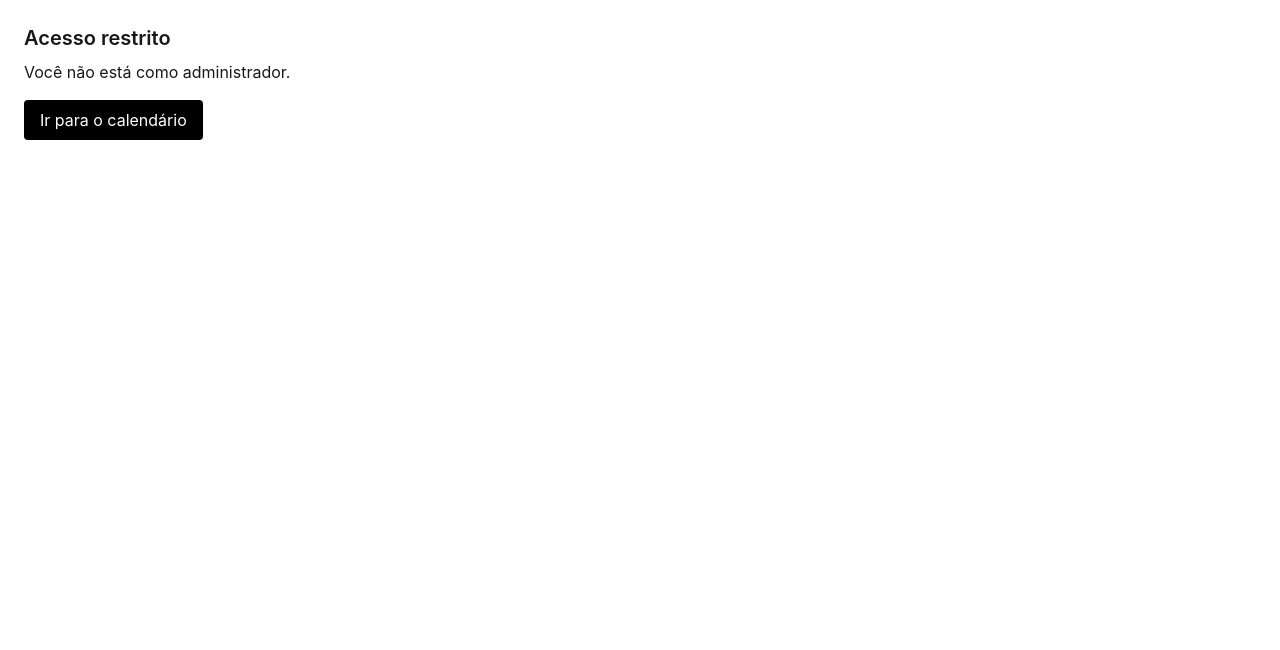
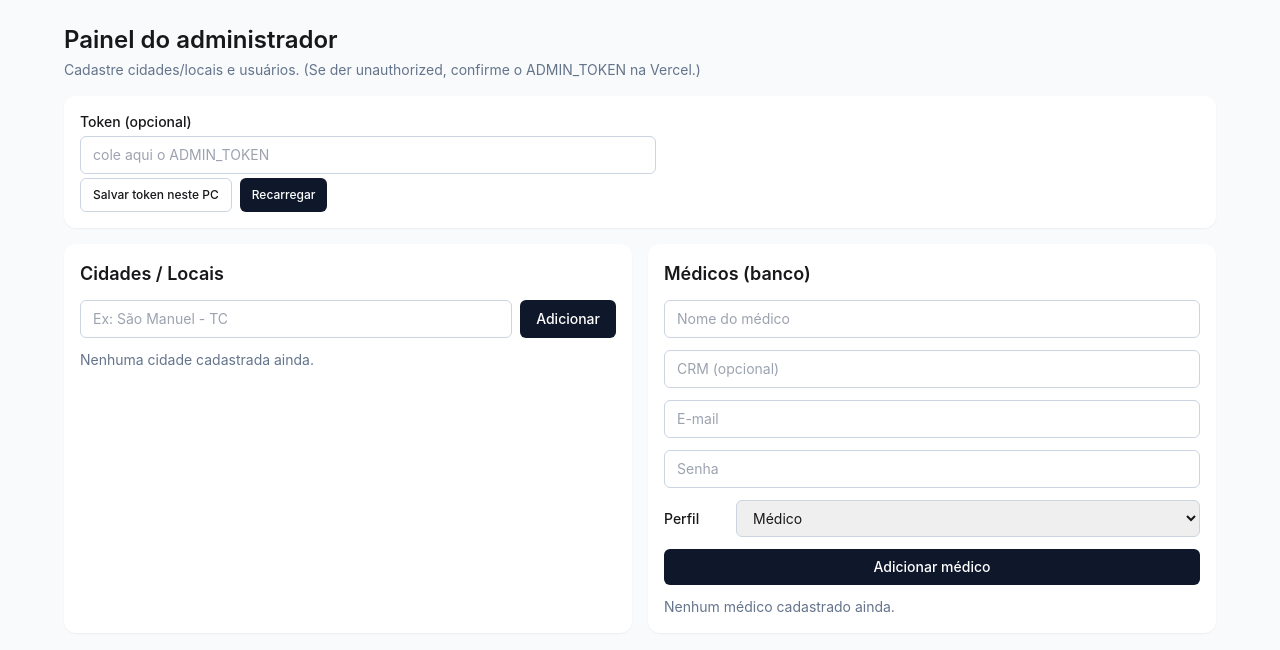
Before and after one commit to Bmoreira89/CDI_Agenda, a Next.js app: page /admin in a window 1280 px wide. Shown: the top 650 px of the page. Built offline with nearby package versions, Linux system fonts and the light colour scheme.

Commit message:
Fix: admin page Headers + x-admin-token

```diff
--- a/src/app/admin/page.tsx
+++ b/src/app/admin/page.tsx
@@ -1,167 +1,111 @@
 "use client";
 
 import { useEffect, useMemo, useState } from "react";
-import { useRouter } from "next/navigation";
-
-type PerfilTipo = "medico" | "admin";
 
 type Cidade = { id: number; nome: string };
-type Usuario = { id: number; nome: string; email: string; crm: string | null; perfil: PerfilTipo };
+type Medico = {
+  id: number;
+  nome: string;
+  email: string;
+  crm: string | null;
+  perfil: string;
+  createdAt?: string;
+};
 
-// Sempre retorna HeadersInit (nunca union {} | {...})
-function getAuthHeaders(adminToken?: string): HeadersInit {
-  const headers = new Headers();
-
-  if (typeof window !== "undefined") {
-    const id = localStorage.getItem("agenda_cdi_user_id");
-    if (id) headers.set("x-user-id", String(id));
-
-    const token = (adminToken ?? "").trim();
-    if (token) headers.set("x-admin-token", token);
+function makeHeaders(adminToken?: string) {
+  const h = new Headers();
+  if (adminToken && adminToken.trim()) {
+    h.set("x-admin-token", adminToken.trim());
   }
-
-  return headers;
+  return h;
 }
 
 export default function AdminPage() {
-  const router = useRouter();
-
-  const [perfil, setPerfil] = useState<PerfilTipo>("medico");
-  const [userId, setUserId] = useState<number | null>(null);
+  const [adminToken, setAdminToken] = useState<string>("");
+  const [loading, setLoading] = useState(false);
 
   const [cidades, setCidades] = useState<Cidade[]>([]);
-  const [medicos, setMedicos] = useState<Usuario[]>([]);
+  const [medicos, setMedicos] = useState<Medico[]>([]);
 
-  const [cidadeNome, setCidadeNome] = useState("");
+  const [novaCidade, setNovaCidade] = useState("");
   const [novoNome, setNovoNome] = useState("");
-  const [novoCRM, setNovoCRM] = useState("");
+  const [novoCrm, setNovoCrm] = useState("");
   const [novoEmail, setNovoEmail] = useState("");
   const [novaSenha, setNovaSenha] = useState("");
-  const [novoPerfil, setNovoPerfil] = useState<PerfilTipo>("medico");
+  const [novoPerfil, setNovoPerfil] = useState<"medico" | "admin">("medico");
 
-  const [erroCidades, setErroCidades] = useState("");
-  const [erroMedicos, setErroMedicos] = useState("");
-
-  // token opcional (ADMIN_TOKEN)
-  const [adminToken, setAdminToken] = useState("");
-
-  // permissões continuam locais
-  const [permissoes, setPermissoes] = useState<Record<string, string[]>>({});
-  const [medicoSelecionado, setMedicoSelecionado] = useState<string>("");
-
-  useEffect(() => {
-    if (typeof window === "undefined") return;
-
-    const storedPerfil = localStorage.getItem("agenda_cdi_perfil");
-    const storedUserId = localStorage.getItem("agenda_cdi_user_id");
-    const storedToken = localStorage.getItem("agenda_cdi_admin_token") || "";
-
-    const perfilAtual: PerfilTipo = storedPerfil === "admin" ? "admin" : "medico";
-    setPerfil(perfilAtual);
-
-    if (storedUserId && !Number.isNaN(Number(storedUserId))) {
-      setUserId(Number(storedUserId));
-    }
-
-    setAdminToken(storedToken);
-
-    const storedPerm = localStorage.getItem("agenda_cdi_permissoes");
-    if (storedPerm) {
-      try {
-        setPermissoes(JSON.parse(storedPerm));
-      } catch {
-        setPermissoes({});
-      }
-    }
+  const tokenSalvo = useMemo(() => {
+    if (typeof window === "undefined") return "";
+    return localStorage.getItem("ADMIN_TOKEN_UI") || "";
   }, []);
 
   useEffect(() => {
-    if (perfil !== "admin") return;
-    carregarTudo();
+    if (tokenSalvo) setAdminToken(tokenSalvo);
     // eslint-disable-next-line react-hooks/exhaustive-deps
-  }, [perfil]);
+  }, []);
 
-  async function carregarTudo() {
-    await Promise.all([carregarCidades(), carregarMedicos()]);
-  }
+  async function carregar() {
+    setLoading(true);
+    try {
+      const h = makeHeaders(adminToken);
 
-  async function carregarCidades() {
-    setErroCidades("");
-    try {
-      const res = await fetch("/api/admin/cities", {
+      const resC = await fetch("/api/admin/cities", {
         method: "GET",
-        headers: getAuthHeaders(adminToken),
+        headers: h,
         cache: "no-store",
       });
+      if (!resC.ok) {
+        const t = await resC.text().catch(() => "");
+        throw new Error(`Cidades: ${resC.status} ${t || resC.statusText}`);
+      }
+      const dataC = (await resC.json()) as Cidade[];
+      setCidades(Array.isArray(dataC) ? dataC : []);
 
-      if (res.status === 401) {
-        alert("unauthorized (admin). Informe o Token (ADMIN_TOKEN) ou faça login com um usuário ADMIN.");
-        return;
-      }
-
-      if (!res.ok) throw new Error("Erro ao carregar cidades");
-      const data: Cidade[] = await res.json();
-      setCidades(data);
-    } catch (e) {
-      console.error(e);
-      setErroCidades("Não foi possível carregar a lista de cidades/locais.");
-    }
-  }
-
-  async function carregarMedicos() {
-    setErroMedicos("");
-    try {
-      const res = await fetch("/api/admin/users", {
+      const resU = await fetch("/api/admin/users", {
         method: "GET",
-        headers: getAuthHeaders(adminToken),
+        headers: h,
         cache: "no-store",
       });
-
-      if (res.status === 401) {
-        alert("unauthorized (admin). Informe o Token (ADMIN_TOKEN) ou faça login com um usuário ADMIN.");
-        return;
+      if (!resU.ok) {
+        const t = await resU.text().catch(() => "");
+        throw new Error(`Médicos: ${resU.status} ${t || resU.statusText}`);
       }
-
-      if (!res.ok) throw new Error("Erro ao carregar médicos");
-      const data: Usuario[] = await res.json();
-      setMedicos(data);
-    } catch (e) {
+      const dataU = (await resU.json()) as Medico[];
+      setMedicos(Array.isArray(dataU) ? dataU : []);
+    } catch (e: any) {
       console.error(e);
-      setErroMedicos("Não foi possível carregar a lista de médicos.");
+      alert(e?.message || "Erro ao carregar dados do admin.");
+      setCidades([]);
+      setMedicos([]);
+    } finally {
+      setLoading(false);
     }
   }
 
   async function adicionarCidade() {
-    const nome = cidadeNome.trim();
-    if (!nome) return;
+    const nome = novaCidade.trim();
+    if (!nome) return alert("Digite o nome da cidade/local.");
 
     try {
-      const headers = getAuthHeaders(adminToken);
-      headers.set("Content-Type", "application/json");
+      const h = makeHeaders(adminToken);
+      h.set("Content-Type", "application/json");
 
       const res = await fetch("/api/admin/cities", {
         method: "POST",
-        headers,
+        headers: h,
         body: JSON.stringify({ nome }),
       });
 
-      const json = await res.json().catch(() => ({}));
-
-      if (res.status === 401) {
-        alert("unauthorized");
-        return;
+      if (!res.ok) {
+        const t = await res.text().catch(() => "");
+        throw new Error(`Falha ao criar cidade: ${res.status} ${t || res.statusText}`);
       }
 
-      if (!res.ok) {
-        alert(json?.error || "Erro ao criar cidade");
-        return;
-      }
-
-      setCidadeNome("");
-      await carregarCidades();
-    } catch (e) {
+      setNovaCidade("");
+      await carregar();
+    } catch (e: any) {
       console.error(e);
-      alert("Erro ao comunicar com o servidor (cidades).");
+      alert(e?.message || "Erro ao adicionar cidade.");
     }
   }
 
@@ -169,261 +113,188 @@ export default function AdminPage() {
     const nome = novoNome.trim();
     const email = novoEmail.trim().toLowerCase();
     const senha = novaSenha.trim();
-    const crm = novoCRM.trim() || null;
-    const perfilSel: PerfilTipo = novoPerfil === "admin" ? "admin" : "medico";
+    const crm = novoCrm.trim() ? novoCrm.trim() : null;
 
     if (!nome || !email || !senha) {
-      alert("Preencha nome, e-mail e senha.");
-      return;
+      return alert("Preencha Nome, E-mail e Senha.");
     }
 
     try {
-      const headers = getAuthHeaders(adminToken);
-      headers.set("Content-Type", "application/json");
+      const h = makeHeaders(adminToken);
+      h.set("Content-Type", "application/json");
 
       const res = await fetch("/api/admin/users", {
         method: "POST",
-        headers,
-        body: JSON.stringify({ nome, email, senha, crm, perfil: perfilSel }),
+        headers: h,
+        body: JSON.stringify({
+          nome,
+          email,
+          senha,
+          crm,
+          perfil: novoPerfil,
+        }),
       });
 
-      const json = await res.json().catch(() => ({}));
-
-      if (res.status === 401) {
-        alert("unauthorized");
-        return;
-      }
-
       if (!res.ok) {
-        alert(json?.error || "Erro ao criar médico");
-        return;
+        const t = await res.text().catch(() => "");
+        throw new Error(`Falha ao criar médico: ${res.status} ${t || res.statusText}`);
       }
 
       setNovoNome("");
-      setNovoCRM("");
       setNovoEmail("");
       setNovaSenha("");
+      setNovoCrm("");
       setNovoPerfil("medico");
-      await carregarMedicos();
-    } catch (e) {
+      await carregar();
+    } catch (e: any) {
       console.error(e);
-      alert("Erro ao comunicar com o servidor (médicos).");
+      alert(e?.message || "Erro ao adicionar médico.");
     }
   }
 
-  const cidadesNomes = useMemo(() => cidades.map((c) => c.nome), [cidades]);
-
-  function togglePermissao(cidade: string) {
-    if (!medicoSelecionado) return;
-    const atual = permissoes[medicoSelecionado] || [];
-    const existe = atual.includes(cidade);
-    const novo = existe ? atual.filter((x) => x !== cidade) : [...atual, cidade];
-    const updated = { ...permissoes, [medicoSelecionado]: novo };
-    setPermissoes(updated);
-    localStorage.setItem("agenda_cdi_permissoes", JSON.stringify(updated));
-  }
-
   function salvarTokenLocal() {
-    if (typeof window === "undefined") return;
-    localStorage.setItem("agenda_cdi_admin_token", adminToken.trim());
-    alert("Token salvo. Clique em Recarregar.");
-  }
-
-  function sair() {
-    if (typeof window !== "undefined") localStorage.clear();
-    router.push("/login");
-  }
-
-  if (perfil !== "admin") {
-    return (
-      <div className="p-6">
-        <h1 className="text-xl font-semibold mb-2">Acesso restrito</h1>
-        <p className="mb-4">Você não está como administrador.</p>
-        <button className="px-4 py-2 rounded bg-black text-white" onClick={() => router.push("/calendario")}>
-          Ir para o calendário
-        </button>
-      </div>
-    );
+    localStorage.setItem("ADMIN_TOKEN_UI", adminToken.trim());
+    alert("Token salvo neste navegador. Agora clique em Recarregar.");
   }
 
   return (
-    <div className="p-6">
-      <div className="flex items-center justify-between mb-6">
-        <div>
+    <main className="min-h-screen bg-slate-50 p-4 md:p-6">
+      <div className="max-w-6xl mx-auto space-y-4">
+        <header className="space-y-1">
           <h1 className="text-2xl font-semibold">Painel do administrador</h1>
-          <p className="text-sm opacity-70">
-            Cadastre cidades/locais, médicos (no banco) e quais locais cada médico pode agendar exames.
+          <p className="text-sm text-slate-500">
+            Cadastre cidades/locais e usuários. (Se der unauthorized, confirme o ADMIN_TOKEN na Vercel.)
           </p>
-          <p className="text-xs opacity-60 mt-1">Admin ID logado: {userId ?? "?"}</p>
-        </div>
-        <button onClick={sair} className="px-4 py-2 rounded bg-black text-white">
-          Sair
-        </button>
-      </div>
+        </header>
 
-      {/* TOKEN */}
-      <div className="bg-white rounded-lg border p-4 mb-6">
-        <div className="flex flex-col md:flex-row md:items-end gap-3">
-          <div className="flex-1">
+        <section className="bg-white rounded-xl shadow-sm p-4 flex flex-col gap-3 md:flex-row md:items-end md:justify-between">
+          <div className="flex flex-col gap-1 w-full md:max-w-xl">
             <label className="text-sm font-medium">Token (opcional)</label>
             <input
-              className="border rounded px-3 py-2 w-full"
-              placeholder="deixe vazio se não usar"
               value={adminToken}
               onChange={(e) => setAdminToken(e.target.value)}
+              placeholder="cole aqui o ADMIN_TOKEN"
+              className="w-full rounded-md border border-slate-300 px-3 py-2 text-sm"
             />
-            <p className="text-xs opacity-60 mt-1">
-              Se estiver dando <b>unauthorized</b>, informe aqui o <b>ADMIN_TOKEN</b> configurado no servidor/Vercel.
-            </p>
-          </div>
-
             <div className="flex gap-2">
-            <button className="px-4 py-2 rounded border" onClick={salvarTokenLocal}>
-              Salvar token
+              <button
+                onClick={salvarTokenLocal}
+                className="rounded-md border border-slate-300 px-3 py-2 text-xs font-medium hover:bg-slate-50"
+              >
+                Salvar token neste PC
               </button>
-            <button className="px-4 py-2 rounded bg-black text-white" onClick={carregarTudo}>
-              Recarregar
+              <button
+                onClick={carregar}
+                className="rounded-md bg-slate-900 px-3 py-2 text-xs font-medium text-white hover:bg-slate-800 disabled:opacity-50"
+                disabled={loading}
+              >
+                {loading ? "Carregando..." : "Recarregar"}
               </button>
             </div>
           </div>
-      </div>
+        </section>
 
-      <div className="grid grid-cols-1 md:grid-cols-2 gap-6">
-        {/* CIDADES */}
-        <div className="bg-white rounded-lg border p-4">
-          <h2 className="font-semibold mb-3">Cidades / Locais</h2>
+        <section className="grid grid-cols-1 md:grid-cols-2 gap-4">
+          <div className="bg-white rounded-xl shadow-sm p-4 space-y-3">
+            <h2 className="text-lg font-semibold">Cidades / Locais</h2>
             <div className="flex gap-2">
               <input
-              className="border rounded px-3 py-2 flex-1"
+                value={novaCidade}
+                onChange={(e) => setNovaCidade(e.target.value)}
                 placeholder="Ex: São Manuel - TC"
-              value={cidadeNome}
-              onChange={(e) => setCidadeNome(e.target.value)}
+                className="flex-1 rounded-md border border-slate-300 px-3 py-2 text-sm"
               />
-            <button className="px-4 py-2 rounded bg-black text-white" onClick={adicionarCidade}>
+              <button
+                onClick={adicionarCidade}
+                className="rounded-md bg-slate-900 px-4 py-2 text-sm font-medium text-white hover:bg-slate-800"
+              >
                 Adicionar
               </button>
             </div>
 
-          {erroCidades && (
-            <div className="mt-3 text-sm text-red-600 bg-red-50 border border-red-200 p-2 rounded">{erroCidades}</div>
-          )}
-
-          <div className="mt-4 text-sm">
             {cidades.length === 0 ? (
-              <div className="opacity-70">Nenhuma cidade cadastrada ainda.</div>
+              <p className="text-sm text-slate-500">Nenhuma cidade cadastrada ainda.</p>
             ) : (
-              <ul className="list-disc pl-5">
+              <ul className="text-sm space-y-1">
                 {cidades.map((c) => (
-                  <li key={c.id}>{c.nome}</li>
+                  <li key={c.id} className="flex justify-between border-b border-slate-100 py-1">
+                    <span>{c.nome}</span>
+                    <span className="text-slate-400">#{c.id}</span>
+                  </li>
                 ))}
               </ul>
             )}
           </div>
-        </div>
 
-        {/* MEDICOS */}
-        <div className="bg-white rounded-lg border p-4">
-          <h2 className="font-semibold mb-3">Médicos (banco)</h2>
+          <div className="bg-white rounded-xl shadow-sm p-4 space-y-3">
+            <h2 className="text-lg font-semibold">Médicos (banco)</h2>
 
-          <div className="space-y-2">
             <input
-              className="border rounded px-3 py-2 w-full"
-              placeholder="Nome do médico"
               value={novoNome}
               onChange={(e) => setNovoNome(e.target.value)}
+              placeholder="Nome do médico"
+              className="w-full rounded-md border border-slate-300 px-3 py-2 text-sm"
             />
             <input
-              className="border rounded px-3 py-2 w-full"
+              value={novoCrm}
+              onChange={(e) => setNovoCrm(e.target.value)}
               placeholder="CRM (opcional)"
-              value={novoCRM}
-              onChange={(e) => setNovoCRM(e.target.value)}
+              className="w-full rounded-md border border-slate-300 px-3 py-2 text-sm"
             />
             <input
-              className="border rounded px-3 py-2 w-full"
-              placeholder="E-mail"
               value={novoEmail}
               onChange={(e) => setNovoEmail(e.target.value)}
+              placeholder="E-mail"
+              className="w-full rounded-md border border-slate-300 px-3 py-2 text-sm"
             />
             <input
-              className="border rounded px-3 py-2 w-full"
+              value={novaSenha}
+              onChange={(e) => setNovaSenha(e.target.value)}
               placeholder="Senha"
               type="password"
-              value={novaSenha}
-              onChange={(e) => setNovaSenha(e.target.value)}
+              className="w-full rounded-md border border-slate-300 px-3 py-2 text-sm"
             />
 
-            <div className="flex items-center gap-2">
-              <label className="text-sm opacity-70">Perfil</label>
+            <div className="flex gap-2 items-center">
+              <label className="text-sm font-medium w-16">Perfil</label>
               <select
-                className="border rounded px-3 py-2"
                 value={novoPerfil}
-                onChange={(e) => setNovoPerfil(e.target.value as PerfilTipo)}
+                onChange={(e) => setNovoPerfil(e.target.value === "admin" ? "admin" : "medico")}
+                className="flex-1 rounded-md border border-slate-300 px-3 py-2 text-sm"
               >
                 <option value="medico">Médico</option>
                 <option value="admin">Admin</option>
               </select>
             </div>
 
-            <button className="px-4 py-2 rounded bg-black text-white" onClick={adicionarMedico}>
+            <button
+              onClick={adicionarMedico}
+              className="w-full rounded-md bg-slate-900 px-4 py-2 text-sm font-medium text-white hover:bg-slate-800"
+            >
               Adicionar médico
             </button>
+
+            {medicos.length === 0 ? (
+              <p className="text-sm text-slate-500">Nenhum médico cadastrado ainda.</p>
+            ) : (
+              <ul className="text-sm space-y-1">
+                {medicos.map((m) => (
+                  <li key={m.id} className="border-b border-slate-100 py-2">
+                    <div className="flex justify-between">
+                      <span className="font-medium">{m.nome}</span>
+                      <span className="text-slate-400">#{m.id}</span>
                     </div>
-
-          {erroMedicos && (
-            <div className="mt-3 text-sm text-red-600 bg-red-50 border border-red-200 p-2 rounded">{erroMedicos}</div>
-          )}
-
-          <div className="mt-4 text-sm">
-            {medicos.length === 0 ? (
-              <div className="opacity-70">Nenhum médico cadastrado ainda.</div>
-            ) : (
-              <ul className="list-disc pl-5">
-                {medicos.map((m) => (
-                  <li key={m.id}>
-                    {m.nome} — {m.email} ({m.perfil})
+                    <div className="text-slate-600">{m.email}</div>
+                    <div className="text-slate-500 text-xs">
+                      perfil: {m.perfil} {m.crm ? `• CRM: ${m.crm}` : ""}
+                    </div>
                   </li>
                 ))}
               </ul>
             )}
           </div>
+        </section>
       </div>
-      </div>
-
-      {/* PERMISSOES */}
-      <div className="bg-white rounded-lg border p-4 mt-6">
-        <h2 className="font-semibold mb-2">Permissões por médico</h2>
-        <p className="text-sm opacity-70 mb-3">
-          Selecione um médico e marque as cidades em que ele pode agendar exames. (As permissões ainda ficam salvas localmente neste computador.)
-        </p>
-
-        <select
-          className="border rounded px-3 py-2 w-full md:w-80"
-          value={medicoSelecionado}
-          onChange={(e) => setMedicoSelecionado(e.target.value)}
-        >
-          <option value="">Selecione um médico</option>
-          {medicos.map((m) => (
-            <option key={m.id} value={String(m.id)}>
-              {m.nome} ({m.perfil})
-            </option>
-          ))}
-        </select>
-
-        {medicoSelecionado && (
-          <div className="mt-4 grid grid-cols-1 md:grid-cols-3 gap-2">
-            {cidadesNomes.map((c) => {
-              const atual = permissoes[medicoSelecionado] || [];
-              const marcado = atual.includes(c);
-              return (
-                <label key={c} className="flex items-center gap-2 border rounded p-2">
-                  <input type="checkbox" checked={marcado} onChange={() => togglePermissao(c)} />
-                  <span className="text-sm">{c}</span>
-                </label>
-              );
-            })}
-          </div>
-        )}
-      </div>
-    </div>
+    </main>
   );
 }
```
Lines whose indentation alone changed are shown as unchanged.
